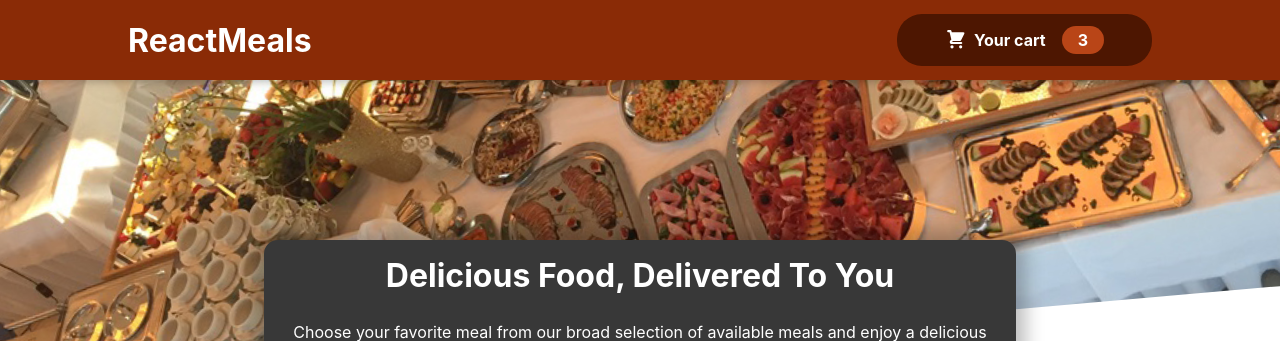
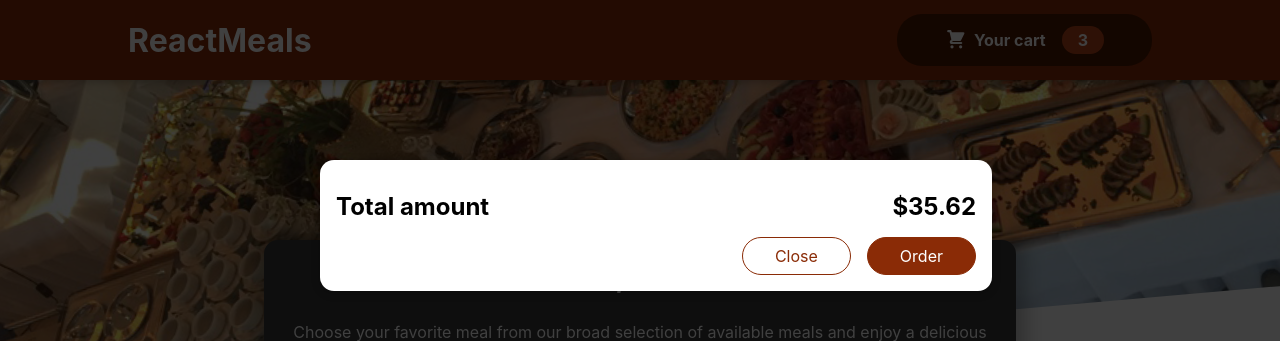
Before and after one commit to manoj633/ReactMeals, a React (Create React App) app: page / in a window 1280 px wide. Shown: the top 341 px of the page. Built offline with nearby package versions, Linux system fonts and the light colour scheme.

Commit message:
Cart modal created

```diff
--- a/public/index.html
+++ b/public/index.html
@@ -28,6 +28,7 @@
   </head>
   <body>
     <noscript>You need to enable JavaScript to run this app.</noscript>
+    <div id="overlays"></div>
     <div id="root"></div>
     <!--
       This HTML file is a template.
--- a/src/App.js
+++ b/src/App.js
@@ -1,10 +1,12 @@
 import Header from "./components/Layout/Header";
 import "./App.css";
 import Meals from "./components/Meals/Meals";
+import Cart from "./components/Cart/Cart";
 
 function App() {
   return (
     <>
+      <Cart />
       <Header />
       <main>
         <Meals />
--- a/src/components/Cart/Cart.js
+++ b/src/components/Cart/Cart.js
@@ -1,5 +1,28 @@
 import React from "react";
+import Modal from "../UI/Modal";
+import classes from "./Cart.module.css";
+const Cart = (props) => {
+  const cartItems = (
+    <ul>
+      {[{ id: "c1", name: "Sushi", amount: 2, price: 12.99 }].map((item) => {
+        <li>{item.name}</li>;
+      })}
+    </ul>
+  );
 
-const Cart = () => {};
+  return (
+    <Modal>
+      {cartItems}
+      <div className={classes.total}>
+        <span>Total amount</span>
+        <span>$35.62</span>
+      </div>
+      <div className={classes.actions}>
+        <button className={classes["button--alt"]}>Close</button>
+        <button className={classes["button"]}>Order</button>
+      </div>
+    </Modal>
+  );
+};
 
 export default Cart;
--- /dev/null
+++ b/src/components/Cart/Cart.module.css
@@ -0,0 +1,46 @@
+.cart-items {
+    list-style: none;
+    margin: 0;
+    padding: 0;
+    max-height: 20rem;
+    overflow: auto;
+}
+
+.total {
+    display: flex;
+    justify-content: space-between;
+    align-items: center;
+    font-weight: bold;
+    font-size: 1.5rem;
+    margin: 1rem 0;
+}
+
+.actions {
+    text-align: right;
+}
+
+.actions button {
+    font: inherit;
+    cursor: pointer;
+    background-color: transparent;
+    border: 1px solid #8a2b06;
+    padding: 0.5rem 2rem;
+    border-radius: 25px;
+    margin-left: 1rem;
+}
+
+.actions button:hover,
+.actions button:active {
+    background-color: #5a1a01;
+    border-color: #5a1a01;
+    color: white;
+}
+
+.actions .button--alt {
+    color: #8a2b06;
+}
+
+.actions .button {
+    background-color: #8a2b06;
+    color: white;
+}
--- /dev/null
+++ b/src/components/UI/Modal.js
@@ -0,0 +1,31 @@
+import React from "react";
+import classes from "./Modal.module.css";
+import ReactDOM from "react-dom";
+
+const BackDrop = (props) => {
+  return <div className={classes.backdrop}></div>;
+};
+
+const ModalOverlay = (props) => {
+  return (
+    <div className={classes.modal}>
+      <div className={classes.content}>{props.children}</div>
+    </div>
+  );
+};
+
+const portalElement = document.getElementById("overlays");
+
+const Modal = (props) => {
+  return (
+    <>
+      {ReactDOM.createPortal(<BackDrop />, portalElement)}
+      {ReactDOM.createPortal(
+        <ModalOverlay>{props.children}</ModalOverlay>,
+        portalElement
+      )}
+    </>
+  );
+};
+
+export default Modal;
--- /dev/null
+++ b/src/components/UI/Modal.module.css
@@ -0,0 +1,41 @@
+.backdrop {
+    position: fixed;
+    top: 0;
+    left: 0;
+    width: 100%;
+    height: 100vh;
+    z-index: 20;
+    background-color: rgba(0, 0, 0, 0.75);
+}
+
+.modal {
+    position: fixed;
+    top: 20vh;
+    left: 5%;
+    width: 90%;
+    background-color: white;
+    padding: 1rem;
+    border-radius: 14px;
+    box-shadow: 0 2px 8px rgba(0, 0, 0, 0.25);
+    z-index: 30;
+    animation: slide-down 300ms ease-out forwards;
+}
+
+@media (min-width: 768px) {
+    .modal {
+        width: 40rem;
+        left: calc(50% - 20rem);
+    }
+}
+
+@keyframes slide-down {
+    from {
+        opacity: 0;
+        transform: translateY(-3rem);
+    }
+
+    to {
+        opacity: 1;
+        transform: translateY(0);
+    }
+}
```
